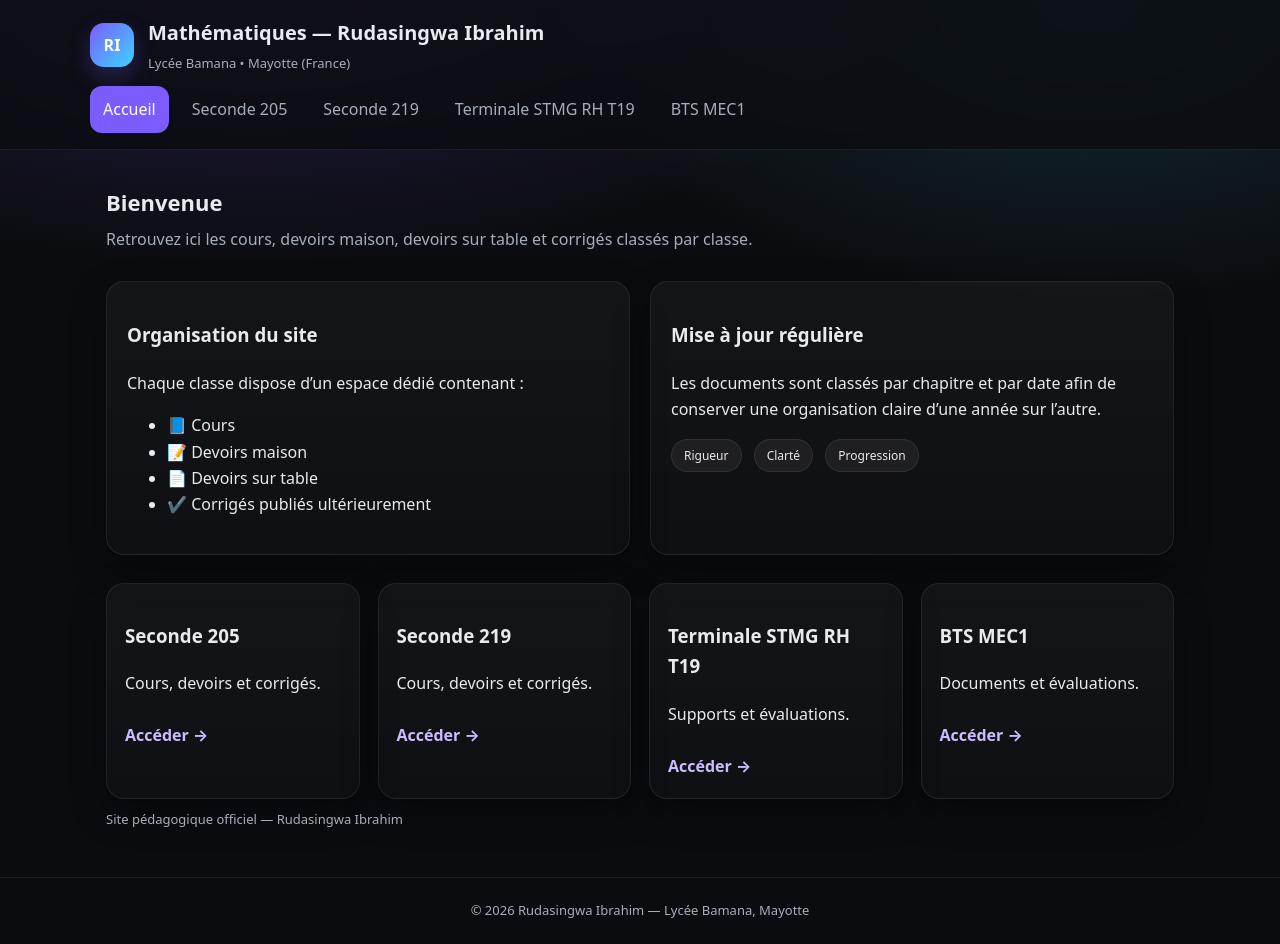
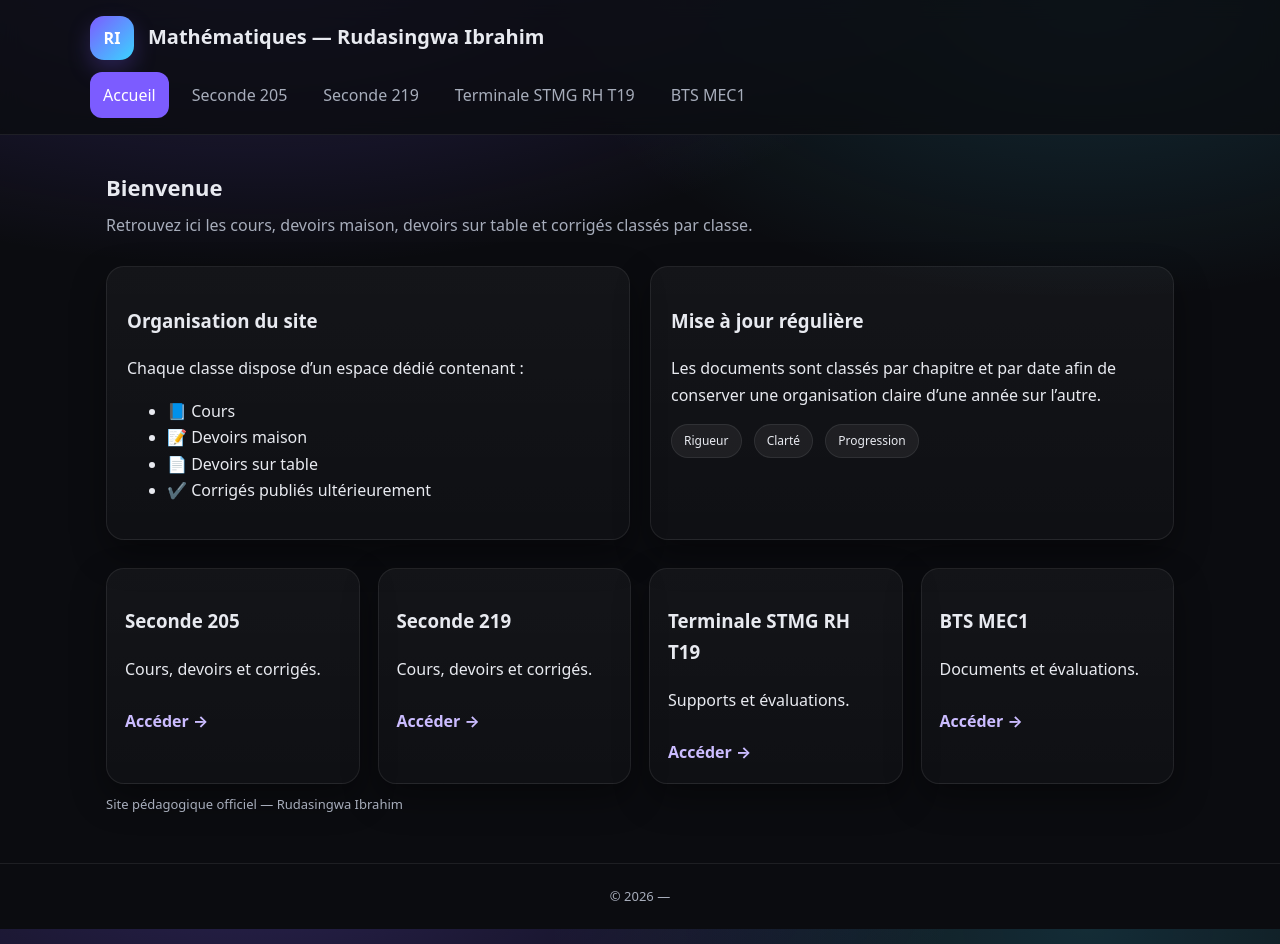
Before and after one commit to rudasingwaibrahim/rudasingwaibrahim.github.io, a Jekyll site: the page built from index.html, in a window 1280 px wide and 944 px high. Built offline with Jekyll 4.4.1, drawn with Linux system fonts in a browser that asks for light colours; some of the changed lines change nothing that is shown.

Commit message:
Update _config.yml

```diff
--- a/_config.yml
+++ b/_config.yml
@@ -1,40 +1,23 @@
-# =========================
-# CONFIGURATION GÉNÉRALE
-# =========================
+title: "Mathématiques — Rudasingwa Ibrahim"
+description: "Cours et ressources pédagogiques"
+lang: fr
 
-title: "Mathématiques — Rudasingwa Ibrahim"
-subtitle: "Lycée Bamana • Mayotte (France)"
-author: "Rudasingwa Ibrahim"
-school: "Lycée Bamana, Mayotte"
-
-lang: fr
-timezone: Indian/Mayotte
-
-# =========================
-# GITHUB PAGES / JEKYLL
-# =========================
+# IMPORTANT : pour un site utilisateur github.io
+url: "https://rudasingwaibrahim.github.io"
+baseurl: ""
 
 markdown: kramdown
 permalink: pretty
 
-# Important pour GitHub Pages
-baseurl: ""
-url: "https://rudasingwaibrahim.github.io"
+# On n'utilise pas de thème automatique
+theme: null
 
-# =========================
-# PARAMÈTRES PERSONNALISÉS
-# =========================
-
-description: >
-  Site pédagogique officiel.
-  Cours, devoirs maison, devoirs sur table et corrigés
-  classés par classe et par chapitre.
-
-# =========================
-# EXCLUSIONS (optionnel)
-# =========================
+# On inclut les dossiers utiles
+include:
+  - _pages
 
 exclude:
   - README.md
+  - Gemfile
+  - Gemfile.lock
   - node_modules
-  - vendor
```
